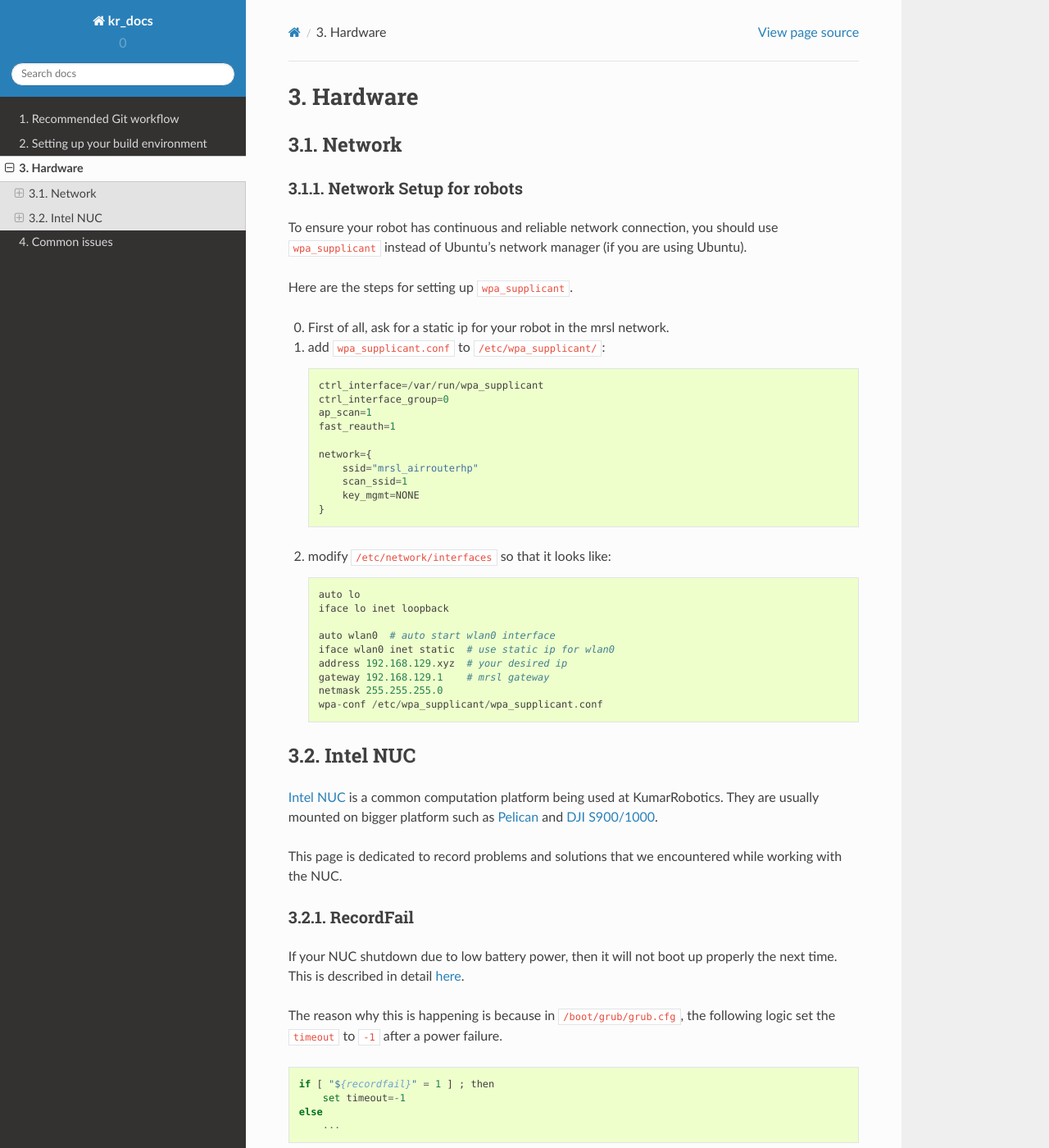
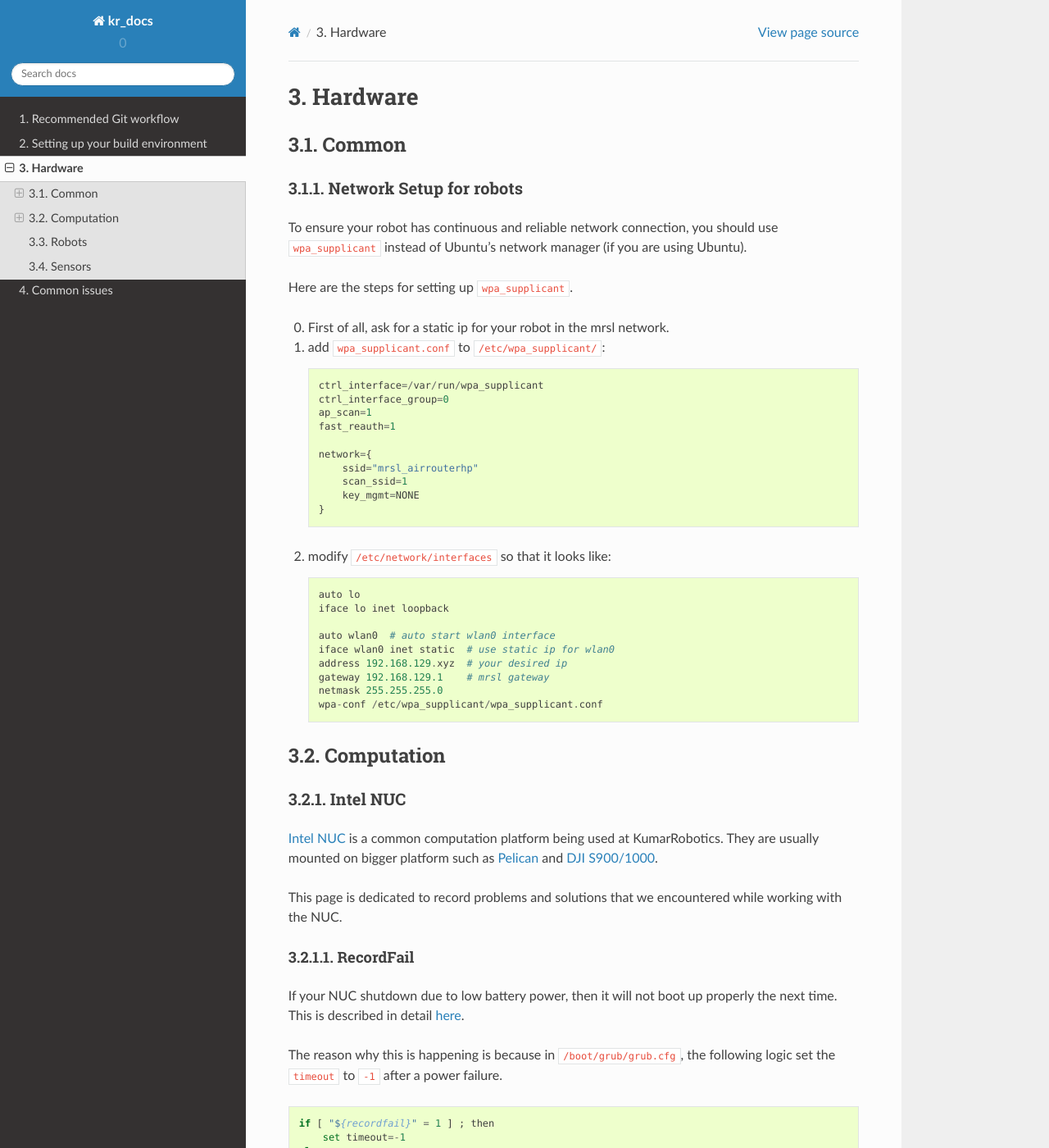
Before and after one commit to KumarRobotics/kr_docs, a Sphinx documentation site: the page built from docs/source/references/hardware.rst, in a window 1280 px wide and 1400 px high. Shown: the whole window at 82% size. Built offline with Sphinx 7.4.7 and the Read the Docs theme 2.0.0, drawn with Linux system fonts in a browser that asks for light colours; some of the changed text lies outside the part shown.

Commit message:
Reorganize sections under Hardware
Some reorganization of sections under Hardware.
Major sections includes:
1. Common: describes common stuff
2. Computation: describes computation unit such as nuc, odroid...
3. Robots: robots, obviously
4. Sensors: bluefox, imu, lidar, these can be links to seperate
driver repos and details can be described there

```diff
--- a/docs/source/references/hardware.rst
+++ b/docs/source/references/hardware.rst
@@ -1,9 +1,9 @@
 Hardware
 ========
 
-=======
-Network
-=======
+======
+Common
+======
 
 Network Setup for robots
 ------------------------
@@ -40,16 +40,19 @@ Here are the steps for setting up ``wpa_supplicant``.
     wpa-conf /etc/wpa_supplicant/wpa_supplicant.conf
 
 
-=========
+===========
+Computation
+===========
+
 Intel NUC
-=========
+---------
 
 `Intel NUC <http://www.intel.com/content/www/us/en/nuc/overview.html>`_ is a common computation platform being used at KumarRobotics. They are usually mounted on bigger platform such as `Pelican <http://www.asctec.de/en/uav-uas-drone-products/asctec-pelican/>`_ and `DJI S900/1000 <http://www.dji.com/product/spreading-wings-s900>`_.
 
 This page is dedicated to record problems and solutions that we encountered while working with the NUC.
 
 RecordFail
-----------
+~~~~~~~~~~
 
 If your NUC shutdown due to low battery power, then it will not boot up properly the next time. This is described in detail `here <https://bugs.launchpad.net/ubuntu/+source/grub2/+bug/872244>`_.
 
@@ -71,3 +74,14 @@ Here ``5`` is just a random number I pick. After this modification run ::
     sudo update-grub
 
 Then reboot and verify that in ``boot/grub/grub.cfg`` the ``set timeout=-1`` has been successfully changed to ``set timeout=5``.
+
+Odroid
+------
+
+======
+Robots
+======
+
+=======
+Sensors
+=======
```
